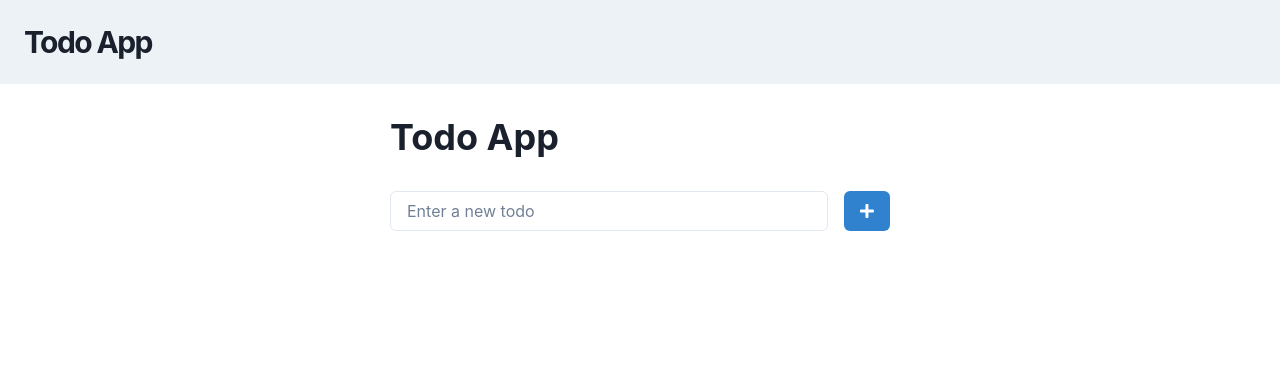
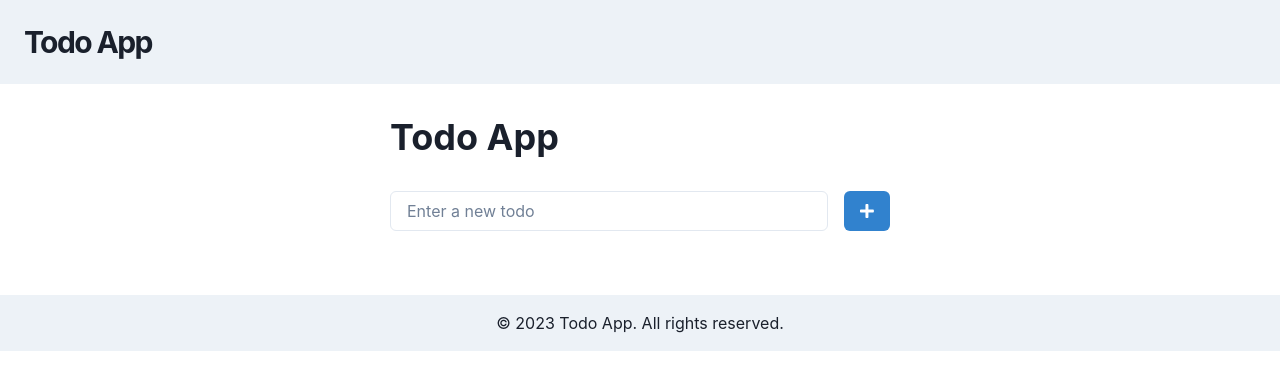
Before and after one commit to GPT-Engineer-App-Dev/track-tasks, a React (Vite) app: page / in a window 1280 px wide. Shown: the top 390 px of the page. Built offline with nearby package versions, Linux system fonts and the light colour scheme.

Commit message:
Added footer component to the todo app

```diff
--- a/src/App.jsx
+++ b/src/App.jsx
@@ -1,6 +1,7 @@
 import { Route, BrowserRouter as Router, Routes } from "react-router-dom";
 import Index from "./pages/Index.jsx";
 import Navbar from './components/Navbar';
+import Footer from './components/Footer';
 
 function App() {
   return (
@@ -9,6 +10,7 @@ function App() {
       <Routes>
         <Route exact path="/" element={<Index />} />
       </Routes>
+    <Footer />
     </Router>
   );
 }
--- /dev/null
+++ b/src/components/Footer.jsx
@@ -0,0 +1,12 @@
+import React from 'react';
+import { Box, Text } from '@chakra-ui/react';
+
+const Footer = () => {
+  return (
+    <Box as="footer" mt={8} py={4} bg="gray.100" textAlign="center">
+      <Text>© 2023 Todo App. All rights reserved.</Text>
+    </Box>
+  );
+};
+
+export default Footer;
```
